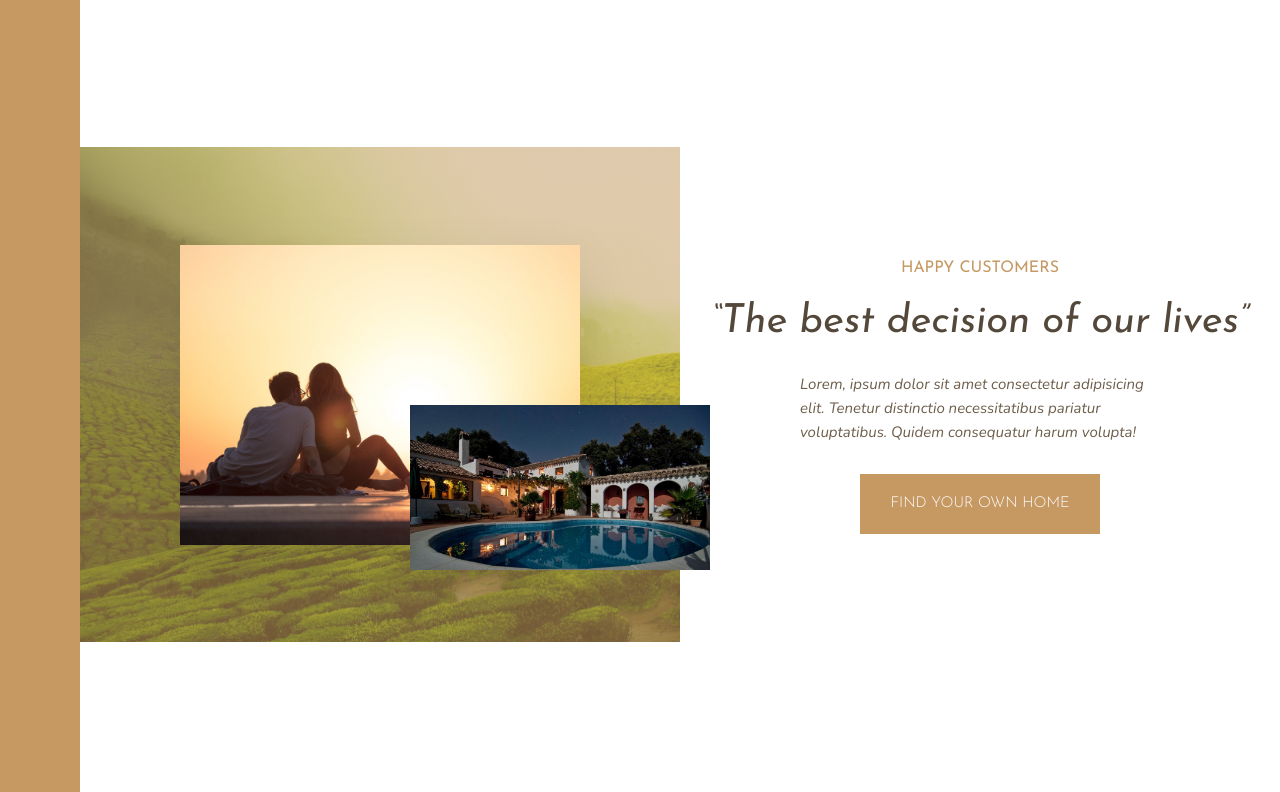
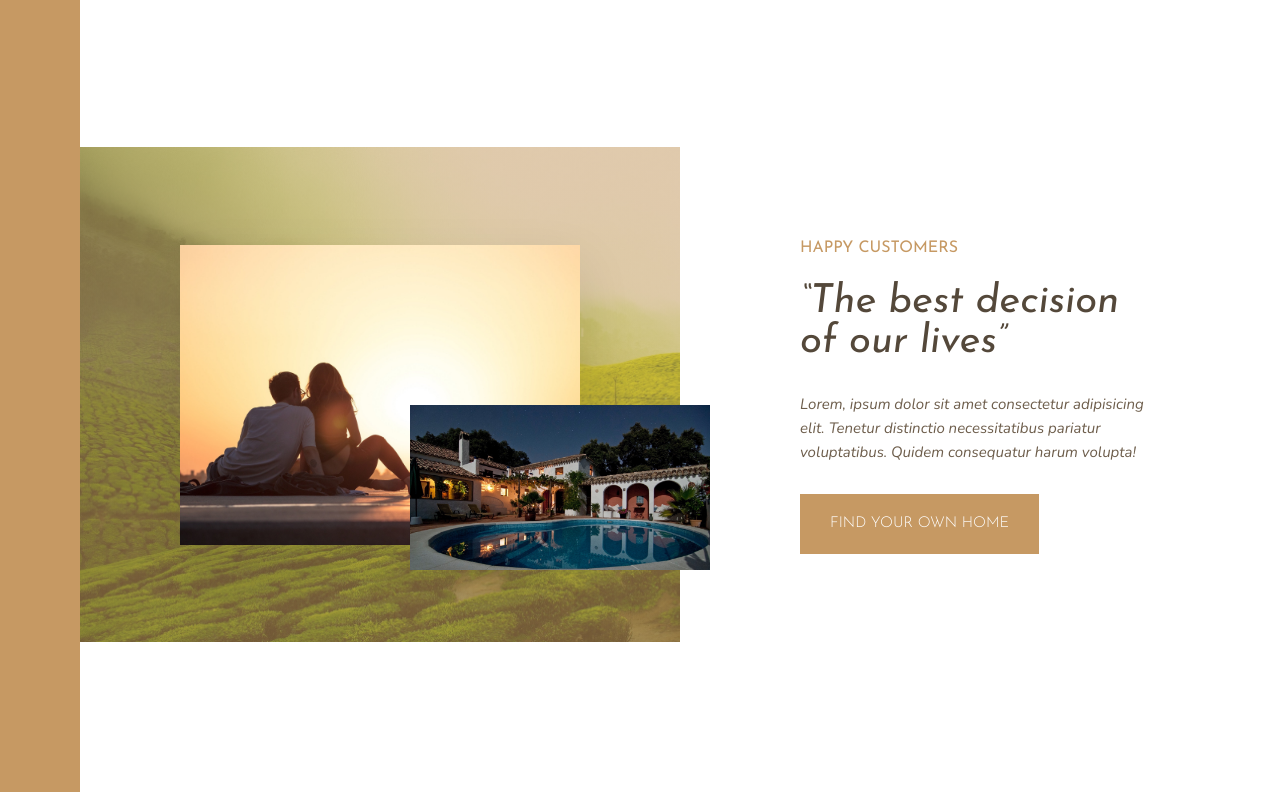
Before and after one commit to Andrrii/nexter-grid-layout, a website built with Vite: page index.html in a window 1280 px wide. Shown: the part 521-1313 px from the top of the page. Built offline with nearby package versions, Linux system fonts and the light colour scheme.

Commit message:
refactor: improved styles for story__content

```diff
--- a/scss/_story.scss
+++ b/scss/_story.scss
@@ -33,15 +33,13 @@
 
   &__content {
     align-self: center;
-    display: flex;
-    flex-direction: column;
-    align-items: center;
+    padding: 6rem 12rem;
   }
 
   &__text {
     font-size: 1.5rem;
     font-style: italic;
     margin-bottom: 3rem;
-    max-width: 60%;
+    // max-width: 60%;
   }
 }
```
